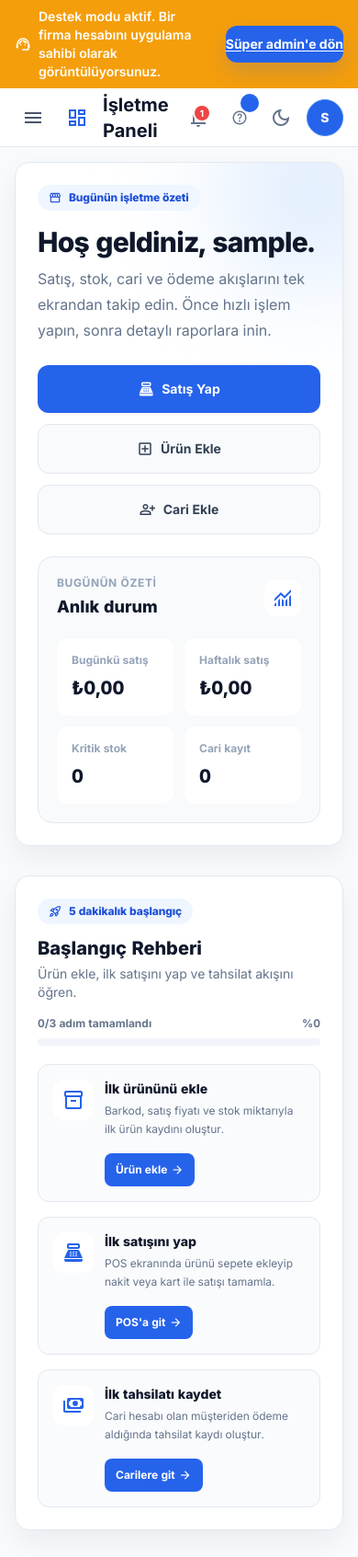
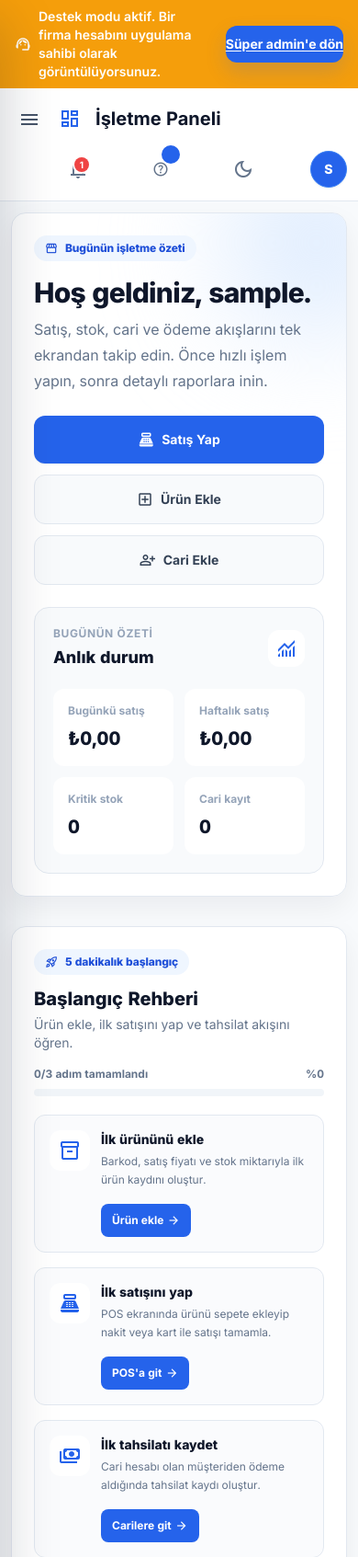
Before and after one commit to mehmetdurna-commits/stok-cari-takip, a Flask app: page /dashboard in a window 390 px wide. Shown: the top 1693 px of the page at 92% size. Run offline with Flask 3, Linux system fonts and the light colour scheme; the visitor is signed in with stand-in values (Sample User, id 1); data comes from the database, SQL or seed files in the repository; data that the repository does not hold is empty; some libraries are stand-ins or nearby versions.

Commit message:
Genel responsive layout iskeletini guclendir

```diff
--- a/templates/_base.html
+++ b/templates/_base.html
@@ -478,13 +478,61 @@
             justify-content: flex-end;
             gap: 0.5rem;
             min-width: 0;
+            flex-wrap: wrap;
         }
 
         .app-shell-standard .app-header-actions > * {
             flex: 0 0 auto;
         }
 
+        .app-shell-standard .app-shell-frame {
+            width: 100%;
+            max-width: 100rem;
+            margin-inline: auto;
+        }
+
+        .app-shell-standard .app-topbar {
+            min-height: 4rem;
+            height: auto;
+            display: grid;
+            grid-template-columns: minmax(0, 1fr) auto;
+            align-items: center;
+            gap: 0.75rem;
+            padding-top: 0.75rem;
+            padding-bottom: 0.75rem;
+        }
+
+        .app-shell-standard .app-topbar-primary,
+        .app-shell-standard .app-topbar-secondary {
+            display: flex;
+            align-items: center;
+            gap: 0.75rem;
+            min-width: 0;
+        }
+
+        .app-shell-standard .app-topbar-primary {
+            flex-wrap: wrap;
+        }
+
+        .app-shell-standard .app-topbar-secondary {
+            justify-content: flex-end;
+            flex-wrap: wrap;
+        }
+
         @media (max-width: 640px) {
+            .app-shell-standard .app-shell-frame {
+                max-width: 100%;
+            }
+
+            .app-shell-standard .app-topbar {
+                grid-template-columns: minmax(0, 1fr);
+                align-items: stretch;
+            }
+
+            .app-shell-standard .app-topbar-secondary {
+                justify-content: space-between;
+            }
+
             .app-shell-standard .app-header-actions .btn-primary,
             .app-shell-standard .app-header-actions .btn-secondary {
                 min-height: 2.25rem;
@@ -1255,6 +1303,36 @@
         .sidebar-collapsed .nav-item:hover::after {
             opacity: 1;
             visibility: visible;
+        }
+
+        @media (max-width: 1023px) {
+            #sidebar {
+                width: min(20rem, 88vw) !important;
+                max-width: 88vw;
+                box-shadow: 0 24px 60px rgba(15, 23, 42, 0.22);
+            }
+        }
+
+        @media (max-width: 767px) {
+            .app-content > .fixed.top-4.right-4 {
+                top: 0.75rem !important;
+                left: 0.75rem !important;
+                right: 0.75rem !important;
+                max-width: none !important;
+            }
+
+            #toast-container {
+                left: 0.75rem !important;
+                right: 0.75rem !important;
+                top: 0.75rem !important;
+                align-items: stretch !important;
+            }
+
+            #toast-container .toast {
+                min-width: 0;
+                max-width: none;
+                width: 100%;
+            }
         }
     </style>
 
@@ -1336,7 +1414,7 @@
 </head>
 <body class="bg-slate-50 dark:bg-slate-950 font-sans text-slate-900 dark:text-slate-100 antialiased {{ 'app-shell-standard' if not ((request.endpoint or '').startswith('super_admin')) else '' }}">
     {% set is_auth = current_user.is_authenticated %}
-    <div class="flex h-screen overflow-hidden">
+    <div class="flex h-dvh min-h-screen overflow-hidden">
         {% if is_auth %}
         <!-- Sidebar -->
         <aside id="sidebar" class="fixed inset-y-0 left-0 z-50 w-64 overflow-x-hidden bg-white dark:bg-slate-900 border-r border-slate-200 dark:border-slate-800 transform -translate-x-full lg:translate-x-0 transition-transform duration-300 ease-in-out">
@@ -1451,15 +1529,16 @@
             </div>
             {% endif %}
             <!-- Header / Top Bar -->
-            <header class="h-16 bg-white dark:bg-slate-900 border-b border-slate-200 dark:border-slate-800 flex items-center justify-between px-4 lg:px-8 shrink-0 z-30 sticky top-0">
-                <div class="flex items-center gap-4">
+            <header class="bg-white dark:bg-slate-900 border-b border-slate-200 dark:border-slate-800 shrink-0 z-30 sticky top-0">
+                <div class="app-topbar app-shell-frame px-3 sm:px-4 lg:px-6 xl:px-8">
+                <div class="app-topbar-primary">
                     <button type="button" class="p-2 lg:hidden text-slate-600" onclick="toggleSidebar()" aria-label="Menüyü aç" aria-controls="sidebar">
                         <span class="material-symbols-outlined">menu</span>
                     </button>
                     {% block top_bar %}{% endblock %}
                 </div>
 
-                <div class="flex items-center gap-2 lg:gap-4">
+                <div class="app-topbar-secondary">
                     <div class="app-header-actions">
                         {% block header_actions %}{% endblock %}
                     </div>
@@ -1511,11 +1590,12 @@
                         </div>
                     </div>
                 </div>
+                </div>
             </header>
             {% endif %}
 
             <!-- Page Content -->
-            <div class="app-content flex-1 overflow-y-auto {{ 'p-4 lg:p-8' if is_auth else 'p-0' }} relative">
+            <div class="app-content flex-1 overflow-y-auto {{ 'p-3 sm:p-4 lg:p-6 xl:p-8' if is_auth else 'p-0' }} relative">
                 {% if is_auth %}
                 <!-- Flash Messages -->
                 <div class="fixed top-4 right-4 z-[100] w-full max-w-sm pointer-events-none">
@@ -1548,7 +1628,9 @@
                 </div>
                 {% endif %}
 
-                {% block content %}{% endblock %}
+                <div class="{{ 'app-shell-frame' if is_auth else 'w-full' }}">
+                    {% block content %}{% endblock %}
+                </div>
             </div>
         </main>
     </div>
```
